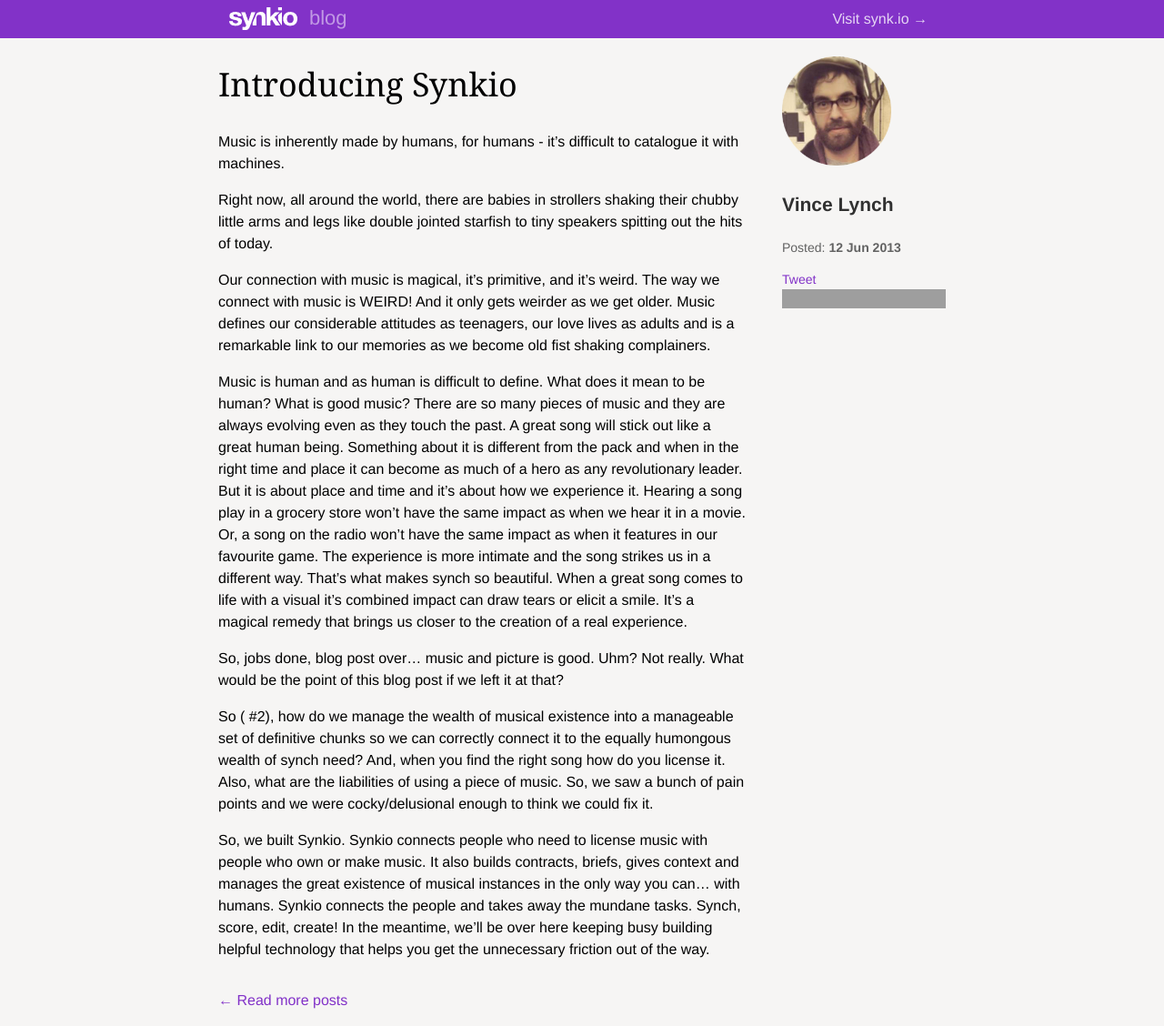
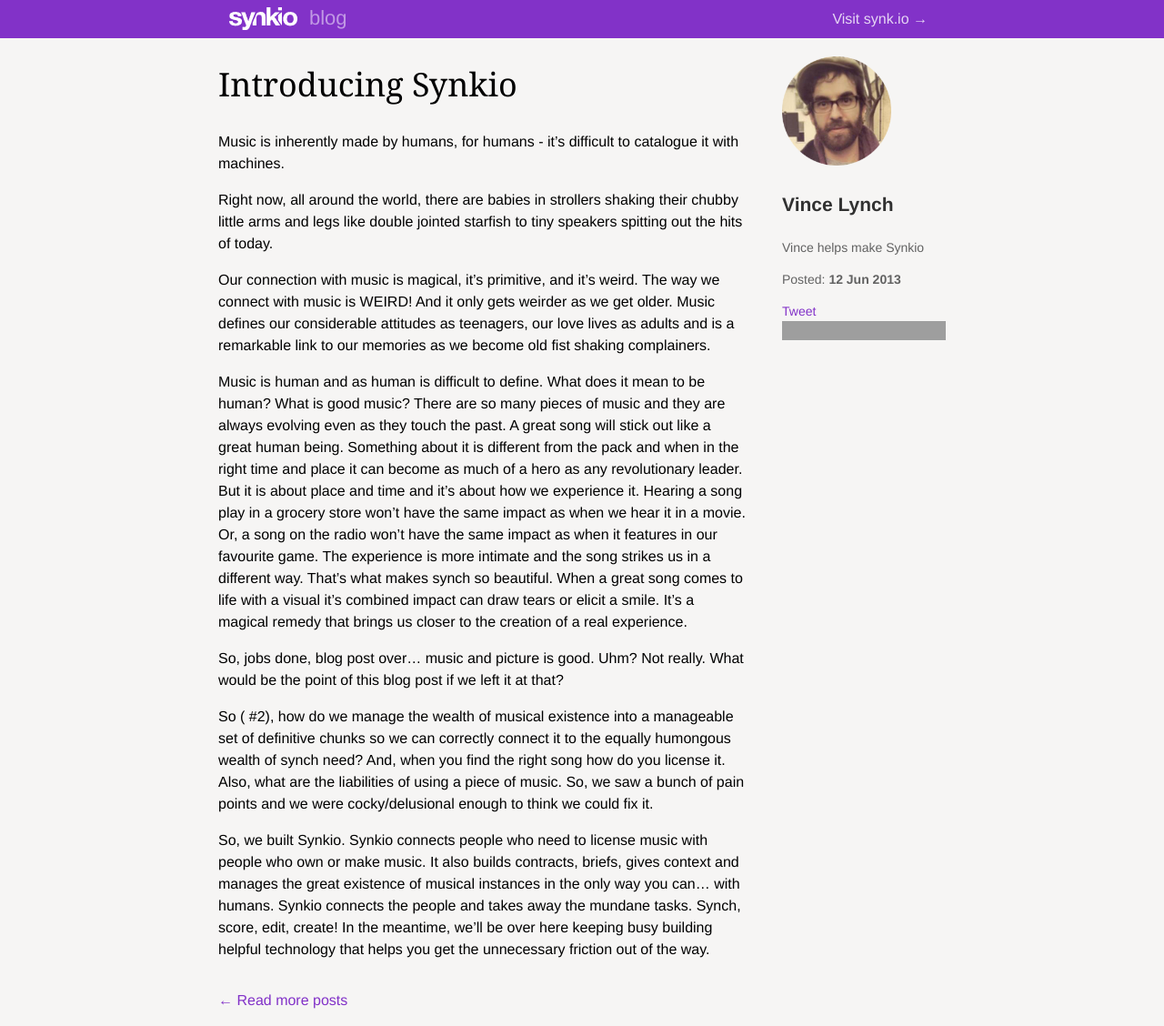
Before and after one commit to synkio/synkio-blog, a Jekyll site: the page built from _posts/2013-06-12-introducing-synkio.md, in a window 1280 px wide. Shown: the whole page at 91% size. Built offline with Jekyll 4.4.1, drawn with Linux system fonts in a browser that asks for light colours; comment, search, counter and statistics services are not loaded; grey boxes are pictures that could not be loaded.

Commit message:
Updated 2013-06-12-introducing-synkio.md

```diff
--- a/_posts/2013-06-12-introducing-synkio.md
+++ b/_posts/2013-06-12-introducing-synkio.md
@@ -3,6 +3,7 @@
 layout: post
 title: Introducing Synkio
 who: vince
+bio: Vince helps make Synkio
 ---
 
 Music is inherently made by humans, for humans - it's difficult to catalogue it with machines.
```
